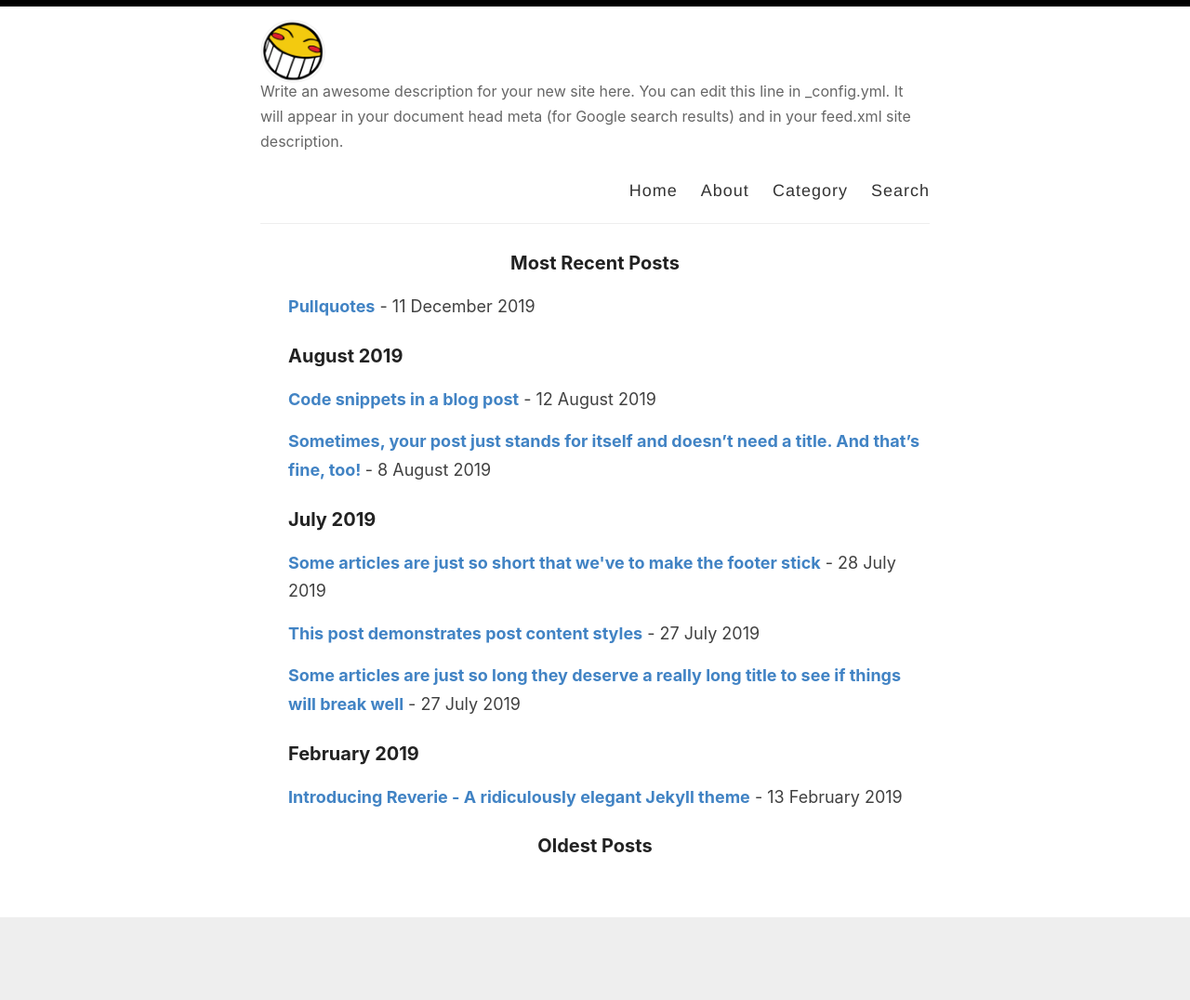
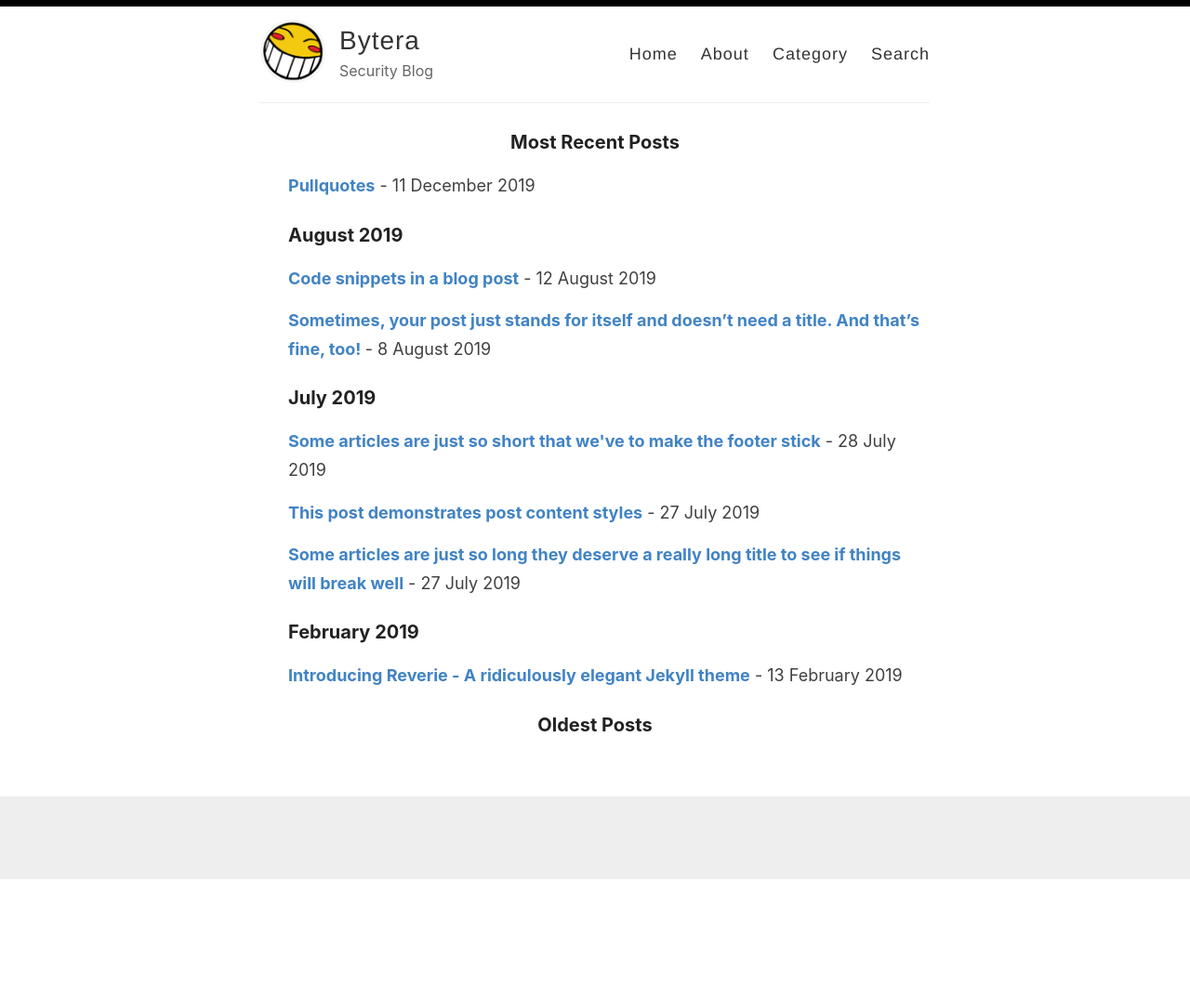
Before and after one commit to bytera/bytera.github.io, a Jekyll site: the page built from index.html, in a window 1280 px wide. Shown: the whole page at 93% size. Built offline with Jekyll 4.4.1, drawn with Linux system fonts in a browser that asks for light colours; after the commit the page ends 946 px from its top, so only the background shows below that.

Commit message:
Update config

```diff
--- a/_config.yml
+++ b/_config.yml
@@ -5,11 +5,10 @@
 # in the templates via {{ site.myvariable }}.
 
 title: Bytera Blog
+name: Bytera
 email: your-email@example.com
 description: >- # this means to ignore newlines until "baseurl:"
-  Write an awesome description for your new site here. You can edit this
-  line in _config.yml. It will appear in your document head meta (for
-  Google search results) and in your feed.xml site description.
+  Security Blog
 
 # Build settings
 remote_theme: amitmerchant1990/reverie
```
